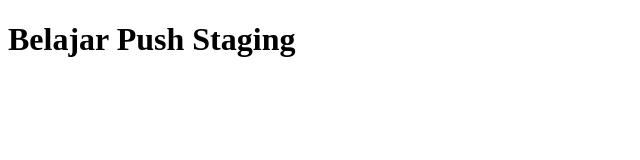
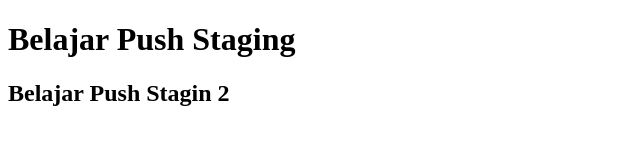
Before and after one commit to alvinrg/belajar-niomic, a plain HTML site: page header.html in a window 1280 px wide. Shown: the whole page, without its empty margins (0-640 px from the left). Drawn offline with Linux system fonts and the light colour scheme.

Commit message:
add element h2

```diff
--- a/header.html
+++ b/header.html
@@ -6,5 +6,6 @@
   </head>
   <body>
       <h1>Belajar Push Staging</h1>
+      <h2>Belajar Push Stagin 2</h2>
   </body>
 </html>
```
